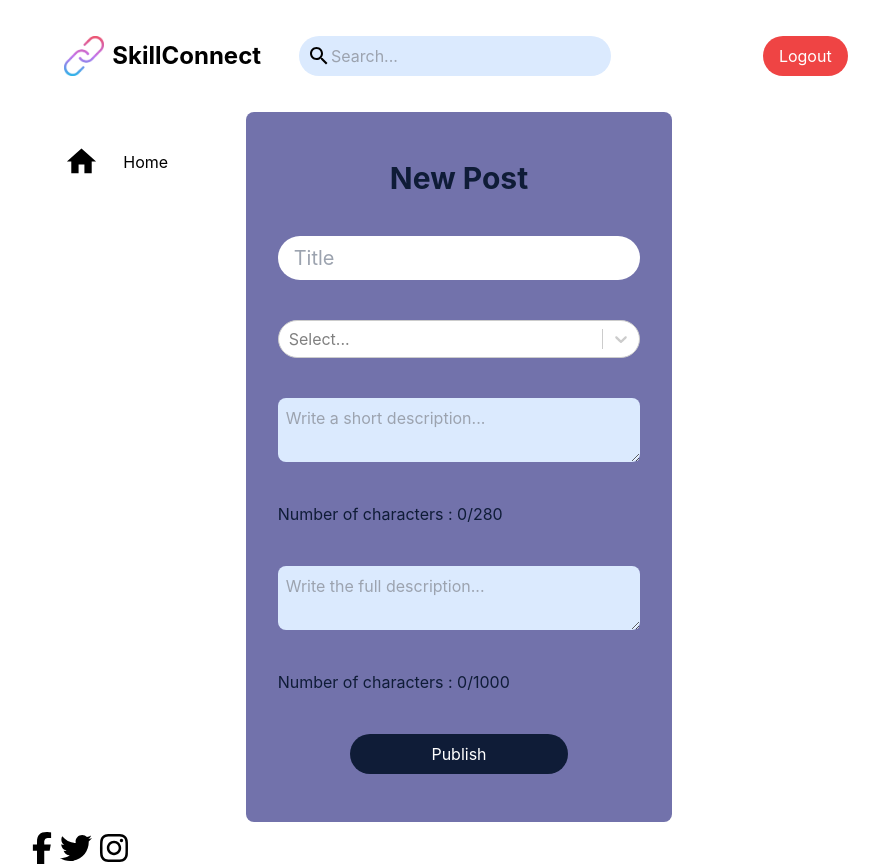
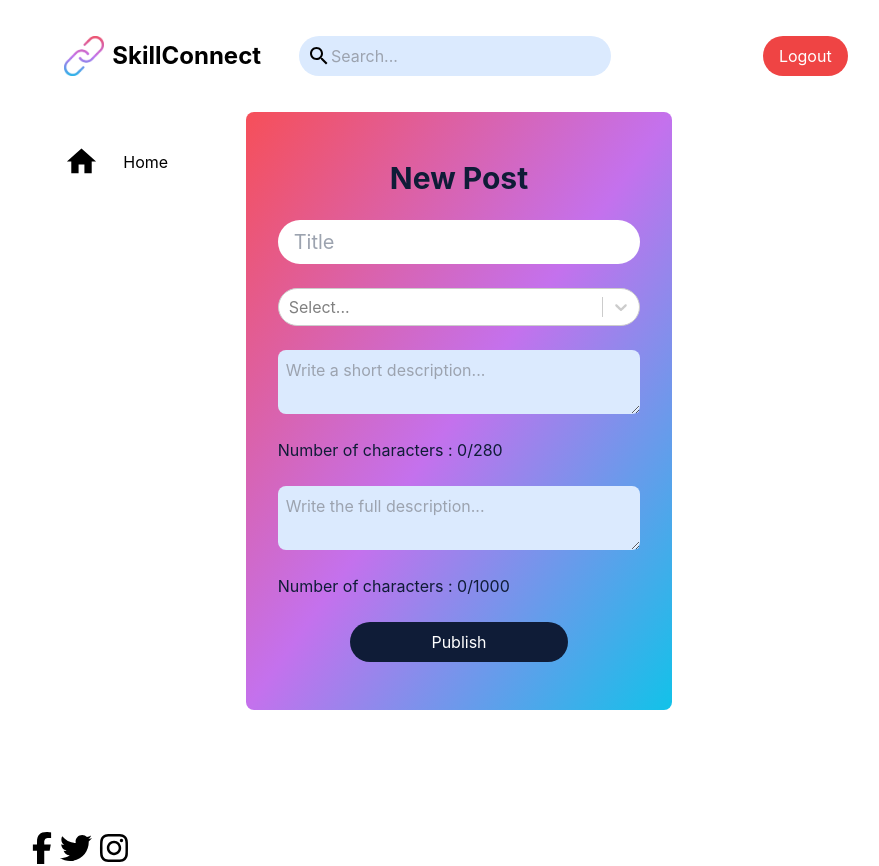
Before and after one commit to jesuisjayus/webproject, a React (Create React App) app in the folder client/: page /NewPost in a window 1280 px wide. Shown: the whole page, without its empty margins (181-1060 px from the left). Built offline with nearby package versions, Linux system fonts and the light colour scheme.

Commit message:
just add colorful backgrounds

```diff
--- a/client/src/pages/Manage/Manage.jsx
+++ b/client/src/pages/Manage/Manage.jsx
@@ -80,7 +80,7 @@ const Manage = () => {
                     <Leftbar />
                 </div>
                 <div className="col-span-3 border-t-slate-800">
-                <form className="bg-form flex flex-col px-8 py-12 rounded-lg w-8/12 mx-0 gap-10">
+                <form className="bg-gradient-to-bl from-form-pink via-form-purple to-form-blue flex flex-col px-8 py-12 rounded-lg w-8/12 mx-0 gap-10">
                     <h2 className="text-3xl text-text font-bold text-center">
                         Manage Profile
                     </h2>
--- a/client/src/pages/NewPost/NewPost.jsx
+++ b/client/src/pages/NewPost/NewPost.jsx
@@ -43,7 +43,7 @@ const NewPost = () => {
                 <Leftbar />
                 </div>
                 <div className="col-span-3 border-t-slate-800">
-                    <form className="bg-form flex flex-col px-8 py-12 rounded-lg w-8/12 mx-0 gap-10">
+                    <form className="bg-gradient-to-br from-form-pink via-form-purple to-form-blue flex flex-col px-8 py-12 rounded-lg w-8/12 mx-0 gap-6">
                         <h2 className="text-3xl text-text font-bold text-center">
                             New Post
                         </h2>
```
